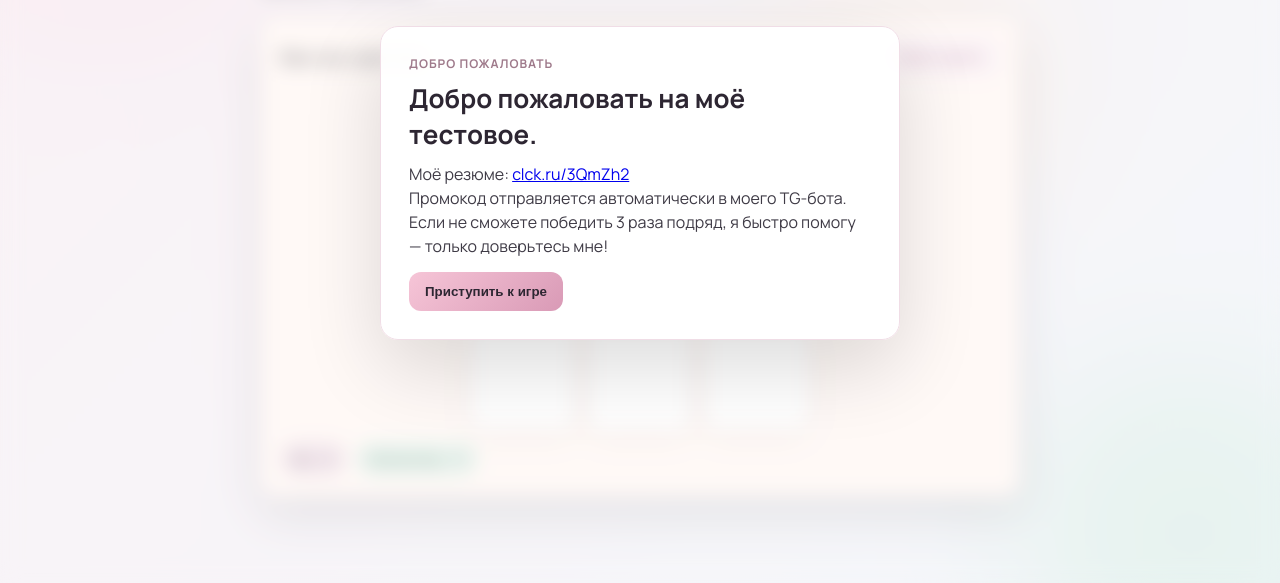
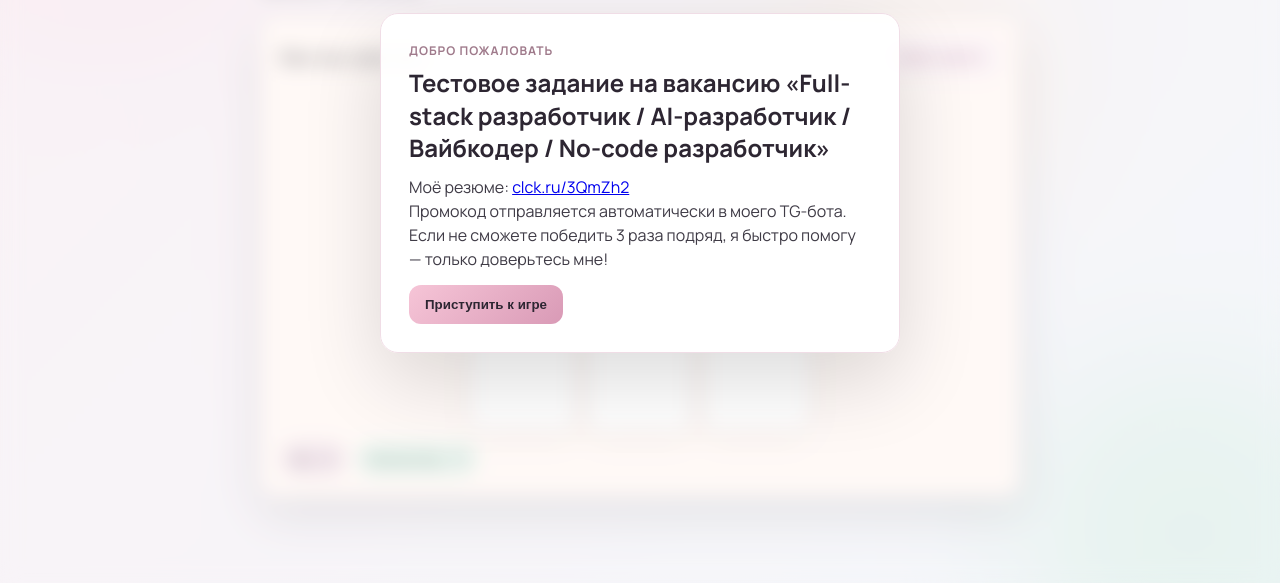
Before and after one commit to A1ligator/Web-Service, a website: page tic-tac-toe/public/index.html in a window 1280 px wide. Shown: the part 217-800 px from the top of the page. Drawn offline with Linux system fonts and the light colour scheme.

Commit message:
Update intro heading

```diff
--- a/tic-tac-toe/public/index.html
+++ b/tic-tac-toe/public/index.html
@@ -19,7 +19,7 @@
   <div class="intro-overlay" id="introOverlay">
     <div class="intro-card">
       <p class="eyebrow">Добро пожаловать</p>
-      <h2>Добро пожаловать на моё тестовое.</h2>
+      <h2>Тестовое задание на вакансию «Full-stack разработчик / AI-разработчик / Вайбкодер / No-code разработчик»</h2>
       <p class="lede small">Моё резюме: <a class="link" href="https://clck.ru/3QmZh2" target="_blank" rel="noreferrer">clck.ru/3QmZh2</a></p>
       <p class="lede small">Промокод отправляется автоматически в моего TG-бота.</p>
       <p class="lede small">Если не сможете победить 3 раза подряд, я быстро помогу — только доверьтесь мне!</p>
--- a/tic-tac-toe/public/style.css
+++ b/tic-tac-toe/public/style.css
@@ -58,8 +58,9 @@ body {
 
 .intro-card h2 {
   margin: 0 0 10px;
-  font-size: clamp(22px, 4vw, 26px);
+  font-size: clamp(21px, 3.6vw, 24px);
   color: #2d2632;
+  line-height: 1.35;
 }
 
 .intro-card .small {
```
